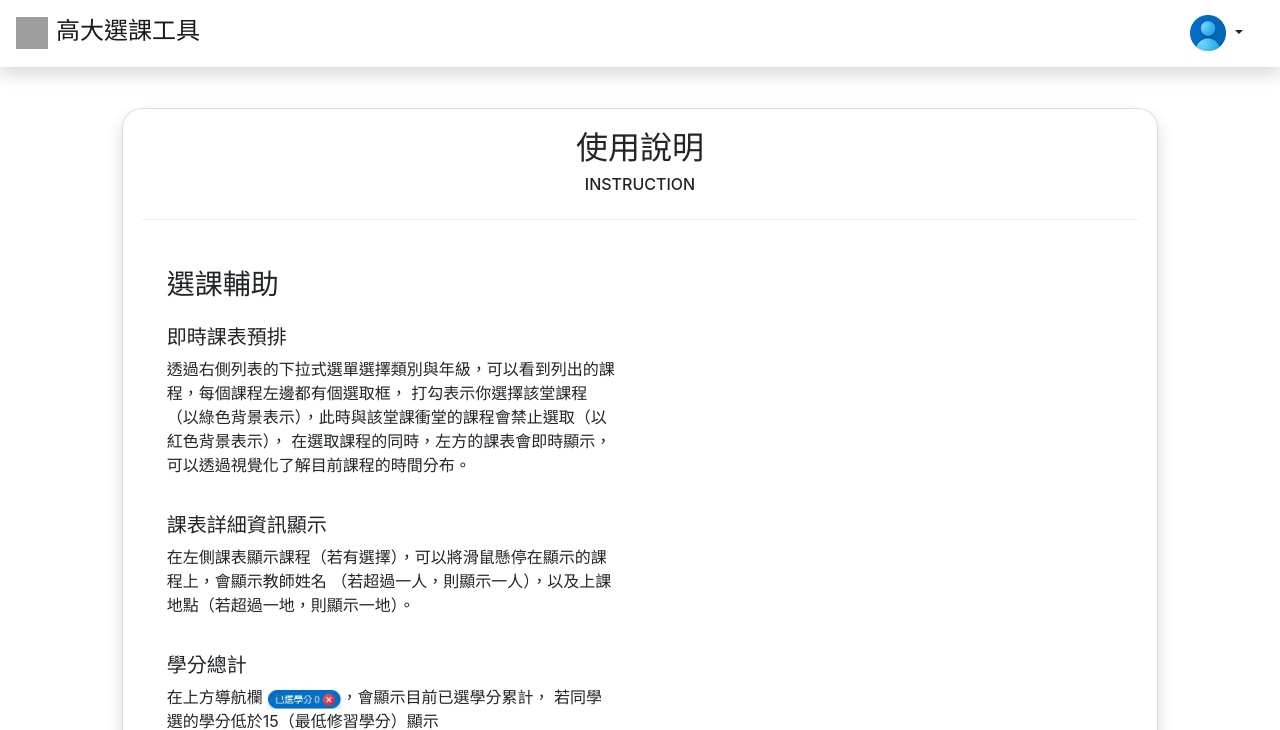
After one commit to chiahsuantw/NUK-Course-Selection-Tool, a Flask app: page /guide in a window 1280 px wide. The commit adds this page. Shown: the top 730 px of the page. Run offline with Flask 2, Linux system fonts and the light colour scheme; parts of the project's set-up code (start-up, migrations or seed data) failed here and were passed over; some libraries are stand-ins or nearby versions; grey boxes are pictures that could not be loaded.

Commit message:
新增使用說命頁面

```diff
--- a/app.py
+++ b/app.py
@@ -68,6 +68,27 @@ def profile():
                             studentCourseCredits=studentCourseCredits)
 
 
+@app.route('/guide')
+def guide():
+    cookieAccount = request.cookies.get('Account')
+    cookiePassword = request.cookies.get('Password')
+    cookieName = request.cookies.get('Name')
+
+    userName = '訪客'
+    userId = 'A0000000'
+    hasLoggedIn = 'False'
+
+    if cookieAccount != None and cookiePassword != None:
+        hasLoggedIn = 'True'
+        userName = cookieName
+        userId = cookieAccount
+
+    return render_template('how_to_use.html',
+                            userName=userName,
+                            userId=userId,
+                            hasLoggedIn=hasLoggedIn)
+
+
 @app.route('/login', methods=['GET', 'POST'])
 def login():
     cookieAccount = request.cookies.get('Account')
@@ -112,6 +133,8 @@ def logout():
     else:
         return redirect(url_for('home'))
 
+
+# ===== 手機頁面路由 ===== #
 
 @app.route('/m/home')
 def mobile_home():
--- a/templates/home.html
+++ b/templates/home.html
@@ -361,7 +361,7 @@
                             <a href="javascript: save()" class="ml-3" data-toggle="tooltip" data-placement="top" title="下載選課資料">
                                 <img src="https://img.icons8.com/fluent/36/000000/save.png"/>
                             </a>
-                            <a class="ml-3" data-toggle="tooltip" data-placement="top" title="使用方式">
+                            <a href="/guide" class="ml-3" data-toggle="tooltip" data-placement="top" title="使用方式">
                                 <img class="mr-2" src="https://img.icons8.com/fluent/36/000000/info.png" />
                             </a>
                         </div>
--- /dev/null
+++ b/templates/how_to_use.html
@@ -0,0 +1,173 @@
+<!doctype html>
+<html lang="zh-TW">
+
+<head>
+    <meta charset="utf-8">
+    <meta name="viewport" content="width=device-width, initial-scale=1, shrink-to-fit=no">
+
+    <!-- Bootstrap core CSS -->
+    <link rel="stylesheet" href="https://stackpath.bootstrapcdn.com/bootstrap/4.3.1/css/bootstrap.min.css"
+        integrity="sha384-ggOyR0iXCbMQv3Xipma34MD+dH/1fQ784/j6cY/iJTQUOhcWr7x9JvoRxT2MZw1T" crossorigin="anonymous">
+    <link rel="stylesheet" href="/static/css/profile.css">
+    <link rel="icon" href="/static/img/icon.png" type="image/x-icon">
+    <link href="https://fonts.googleapis.com/css2?family=Noto+Sans+TC:wght@300&display=swap" rel="stylesheet">
+    <link href="/static/css/font.css" rel="stylesheet">
+    <title>如何使用 · 高大選課工具</title>
+</head>
+
+<body>
+    <nav class="fixed-top topnav navbar navbar-expand shadow navbar-light bg-white" id="topnavbar" style="z-index: 1035;">
+        <a class="navbar-brand active" href="/home">
+            <ul class="navbar-nav align-items-center">
+                <img class="mr-2" style="width: 32px; height: 32px;"
+                    src="https://img.icons8.com/fluent/32/000000/calendar.png" />
+                <h4 class="mt-1">高大選課工具</h4>
+            </ul>
+        </a>
+        <ul class="navbar-nav align-items-center ml-auto">
+            <li class="nav-item dropdown no-caret mr-2 dropdown-user">
+                <a class="btn btn-icon btn-transparent-dark dropdown-toggle" id="navbarDropdownUserImage"
+                    href="javascript:void(0);" role="button" data-toggle="dropdown" aria-haspopup="true"
+                    aria-expanded="false">
+                    <img style="width: 36px; height: 36px;" src="/static/img/user.png">
+                </a>
+                <div class="dropdown-menu dropdown-menu-right border-0 shadow animated--fade-in-up mt-4 p-3"
+                    aria-labelledby="navbarDropdownUserImage">
+                    <div class="dropdown-header d-flex align-items-center">
+                        <img class="dropdown-user-img" style="width: 54px; height: 54px;" src="/static/img/user.png">
+                        <div class="dropdown-user-details ml-3">
+                            <h5 class="mb-0">{{ userName }}</h5>
+                            <div class="">{{ userId }}</div>
+                        </div>
+                    </div>
+                    <div class="dropdown-divider"></div>
+                    <a class="dropdown-item" href="/home">
+                        <div class="row pl-2">
+                            <div class="dropdown-item-icon">
+                                <img src="https://img.icons8.com/fluent/24/000000/calendar.png"/>
+                            </div>
+                            <p class="mx-2 mb-0" style="padding-top: 2px;">選課輔助</p>
+                        </div>
+                    </a>
+                    <a class="dropdown-item" href="/profile">
+                        <div class="row pl-2">
+                            <div class="dropdown-item-icon">
+                                <img src="https://img.icons8.com/fluent/24/000000/resume-website.png" />
+                            </div>
+                            <p class="mx-2 mb-0" style="padding-top: 2px;">我的學分</p>
+                        </div>
+                    </a>
+                    {% if hasLoggedIn == 'False' %}
+                    <a class="dropdown-item" href="/login">
+                        <div class="row pl-2">
+                            <div class="dropdown-item-icon">
+                                <img src="https://img.icons8.com/fluent/24/000000/key.png" />
+                            </div>
+                            <p class="mx-2 mb-0" style="padding-top: 2px;">登入</p>
+                        </div>
+                    </a>
+                    {% else %}
+                    <a class="dropdown-item" href="/logout">
+                        <div class="row pl-2">
+                            <div class="dropdown-item-icon">
+                                <img src="https://img.icons8.com/fluent/24/000000/exit.png" />
+                            </div>
+                            <p class="mx-2 mb-0" style="padding-top: 2px;">登出</p>
+                        </div>
+                    </a>
+                    {% endif %}
+                </div>
+            </li>
+        </ul>
+    </nav>
+
+    <div class="d-flex justify-content-center" style="padding-top: 60px;">
+        <div class="col-lg-10 text-left pb-5">
+            <div style="border-radius: 20px" class="card shadow my-5">
+                <div class="card-body">
+                    <h2 class="text-center">使用說明</h2>
+                    <h6 class="text-center">INSTRUCTION</h6>
+                    <div class="dropdown-divider my-4"></div>
+                    <div class="col-6 p-4">
+                        <h3 class="mb-4">選課輔助</h3>
+                        <h5>即時課表預排</h5>
+                        <p>
+                            透過右側列表的下拉式選單選擇類別與年級，可以看到列出的課程，每個課程左邊都有個選取框，
+                            打勾表示你選擇該堂課程（以綠色背景表示），此時與該堂課衝堂的課程會禁止選取（以紅色背景表示），
+                            在選取課程的同時，左方的課表會即時顯示，可以透過視覺化了解目前課程的時間分布。
+                        </p>
+                        <div class="container" style="height: 20px;"></div>
+                        <h5>課表詳細資訊顯示</h5>
+                        <p>
+                            在左側課表顯示課程（若有選擇），可以將滑鼠懸停在顯示的課程上，會顯示教師姓名
+                            （若超過一人，則顯示一人），以及上課地點（若超過一地，則顯示一地）。
+                        </p>
+                        <div class="container" style="height: 20px;"></div>
+                        <h5>學分總計</h5>
+                        <p>
+                            在上方導航欄 <img src="/static/img/intro_pic1.jpg" style="height: 20px;"/>，會顯示目前已選學分累計，
+                            若同學選的學分低於15（最低修習學分）顯示&nbsp;<img src="https://img.icons8.com/fluent/20/000000/cancel.png">&nbsp;，會顯示目前已選學分累計，
+                            介於15～25學分（標準）顯示&nbsp;<img src="https://img.icons8.com/fluent/20/000000/checked.png">&nbsp;，
+                            超過25學分（超修警告）則顯示&nbsp;<img src="https://img.icons8.com/fluent/20/000000/box-important.png">&nbsp;。
+                        </p>
+                        <div class="container" style="height: 20px;"></div>
+                        <h5>Dcard 搜索功能</h5>
+                        <p>
+                            在課程列表中點選&nbsp;<img style="height: 20px;" src="/static/img/dcard.png">&nbsp;
+                            按鈕會立刻打開Dcard高大校板，並搜尋該開課老師，協助同學了解該老師的資訊。
+                        </p>
+                        <div class="container" style="height: 20px;"></div>
+                        <h5>顯示目前所有已選課程</h5>
+                        <p>
+                            在課程列表中點選&nbsp;<img src="https://img.icons8.com/fluent/20/000000/checkmark.png">&nbsp;
+                            可以顯示目前已選擇的課程，你可以在這裡直接取消勾選，而不需要再次回到課程所屬的類別。
+                        </p>
+                        <div class="container" style="height: 20px;"></div>
+                        <h5>移除全部已選課程</h5>
+                        <p>
+                            在課程列表中點選&nbsp;<img src="https://img.icons8.com/fluent/20/000000/filled-trash.png">&nbsp;
+                            會重新整理頁面來回到最初始的畫面，也就是失去所有的選課操作。
+                        </p>
+                        <div class="container" style="height: 20px;"></div>
+                        <h5>下載已選課程的CSV檔案</h5>
+                        <p>
+                            在課程列表中點選&nbsp;<img src="https://img.icons8.com/fluent/20/000000/save.png">&nbsp;
+                            可以下載一份包含課程代碼的CSV檔案，屆時輸入選課系統時即可比對課程代碼，
+                            該檔案可以用Excel或是筆記本開啟。
+                        </p>
+                        <div class="container" style="height: 20px;"></div>
+                        <h5>課程分類圖示說明</h5>
+                        <img src="/static/img/A1.png" style="height: 20px">&nbsp;&nbsp;必修<br>
+                        <img src="/static/img/A2.png" style="height: 20px">&nbsp;&nbsp;選修<br>
+                        <img src="/static/img/A3.png" style="height: 20px">&nbsp;&nbsp;共同必修<br>
+                        <img src="/static/img/B1.png" style="height: 20px">&nbsp;&nbsp;核心通識 - 思維方法<br>
+                        <img src="/static/img/B2.png" style="height: 20px">&nbsp;&nbsp;核心通識 - 美學素養<br>
+                        <img src="/static/img/B3.png" style="height: 20px">&nbsp;&nbsp;核心通識 - 公民素養<br>
+                        <img src="/static/img/B4.png" style="height: 20px">&nbsp;&nbsp;核心通識 - 文化素養<br>
+                        <img src="/static/img/B5.png" style="height: 20px">&nbsp;&nbsp;核心通識 - 科學素養<br>
+                        <img src="/static/img/B6.png" style="height: 20px">&nbsp;&nbsp;核心通識 - 倫理素養<br>
+                        <img src="/static/img/C1.png" style="height: 20px">&nbsp;&nbsp;博雅通識 - 人文科學類<br>
+                        <img src="/static/img/C2.png" style="height: 20px">&nbsp;&nbsp;博雅通識 - 社會科學類<br>
+                        <img src="/static/img/C3.png" style="height: 20px">&nbsp;&nbsp;博雅通識 - 自然科學類<br>
+                    </div>
+                </div>
+            </div>
+        </div>
+    </div>
+
+
+    <script src="https://code.jquery.com/jquery-3.3.1.slim.min.js"
+        integrity="sha384-q8i/X+965DzO0rT7abK41JStQIAqVgRVzpbzo5smXKp4YfRvH+8abtTE1Pi6jizo"
+        crossorigin="anonymous"></script>
+    <script src="https://cdnjs.cloudflare.com/ajax/libs/popper.js/1.14.7/umd/popper.min.js"
+        integrity="sha384-UO2eT0CpHqdSJQ6hJty5KVphtPhzWj9WO1clHTMGa3JDZwrnQq4sF86dIHNDz0W1"
+        crossorigin="anonymous"></script>
+    <script src="https://stackpath.bootstrapcdn.com/bootstrap/4.3.1/js/bootstrap.min.js"
+        integrity="sha384-JjSmVgyd0p3pXB1rRibZUAYoIIy6OrQ6VrjIEaFf/nJGzIxFDsf4x0xIM+B07jRM"
+        crossorigin="anonymous"></script>
+    <script src="https://cdnjs.cloudflare.com/ajax/libs/bootstrap-select/1.13.18/js/bootstrap-select.min.js"
+        integrity="sha512-yDlE7vpGDP7o2eftkCiPZ+yuUyEcaBwoJoIhdXv71KZWugFqEphIS3PU60lEkFaz8RxaVsMpSvQxMBaKVwA5xg=="
+        crossorigin="anonymous"></script>
+</body>
+
+</html>
```
Also changed, not shown: static/img/intro_pic1.jpg (added).
